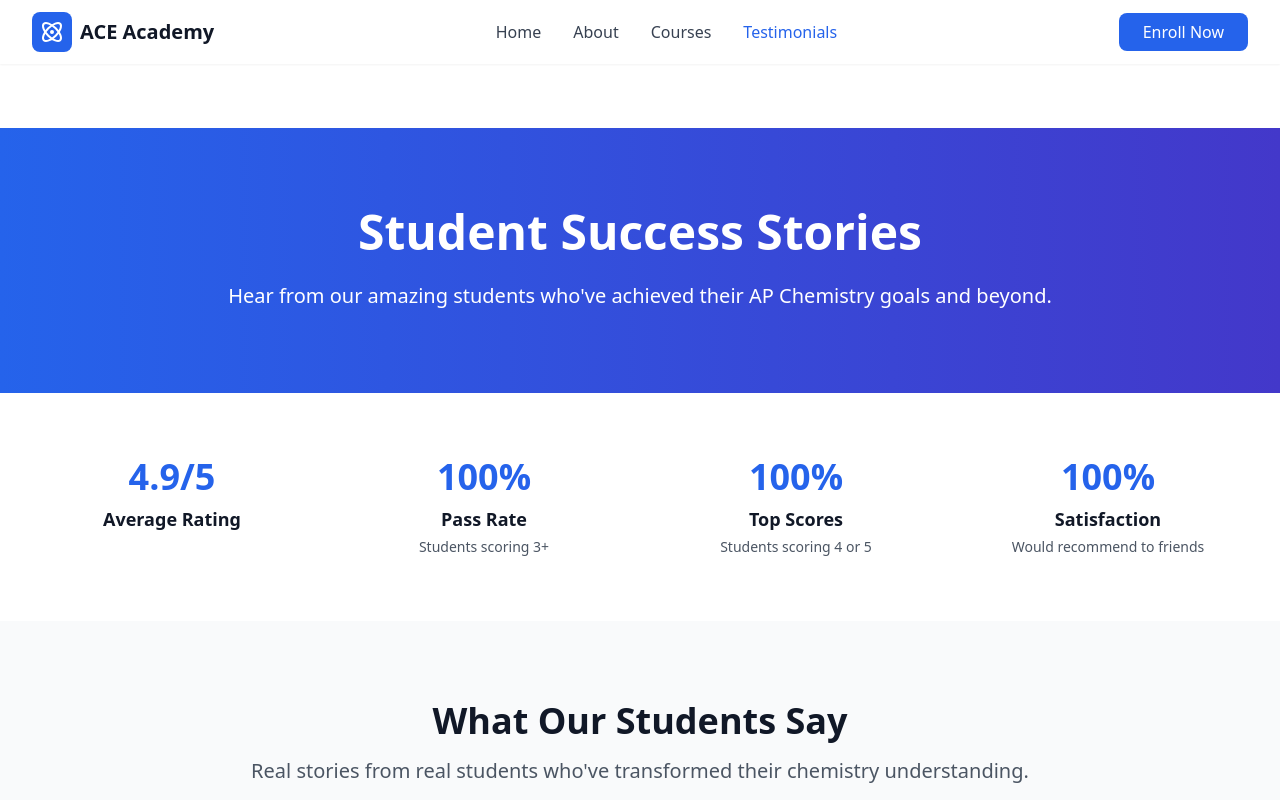
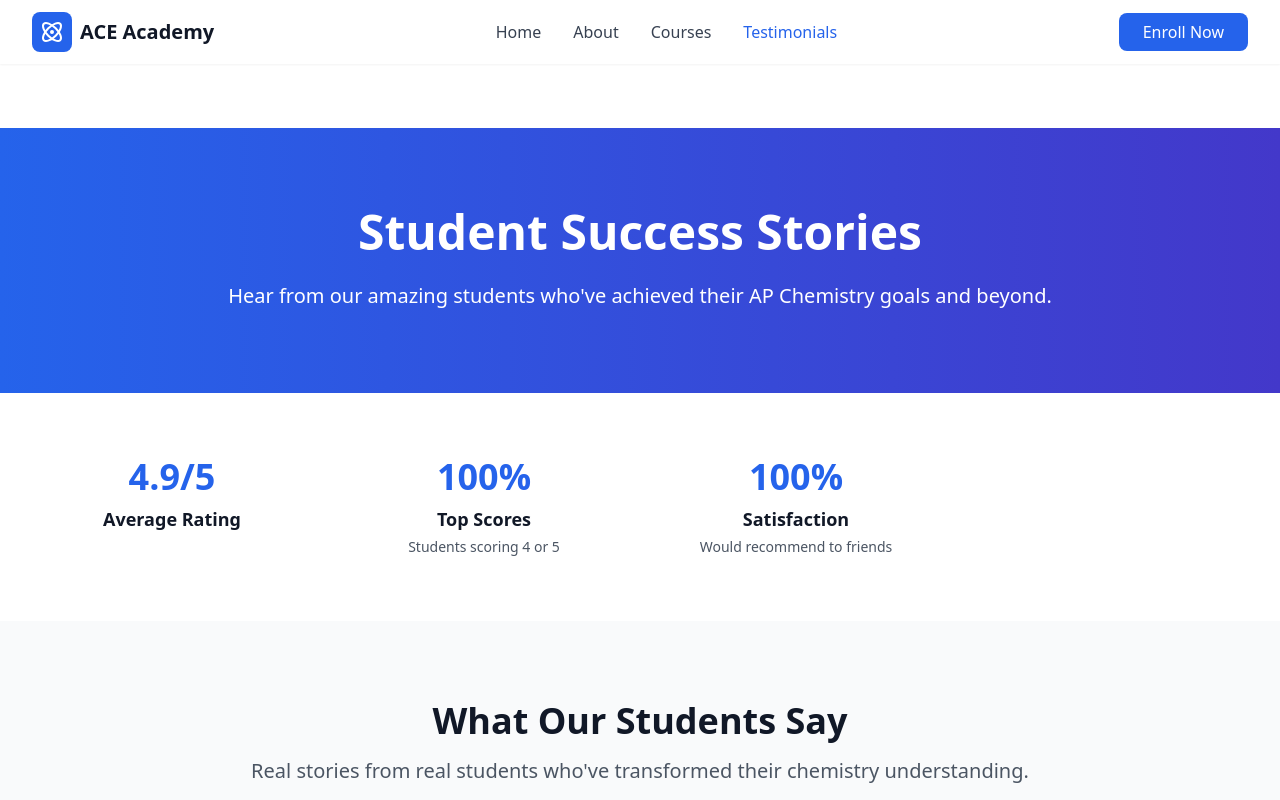
Before and after one commit to PaulLei/ace, a React (Vite) app: page /testimonials in a window 1280 px wide. Shown: the top 800 px of the page. Built offline with nearby package versions, Linux system fonts and the light colour scheme.

Commit message:
Update Testimonials.tsx

```diff
--- a/src/pages/Testimonials.tsx
+++ b/src/pages/Testimonials.tsx
@@ -29,7 +29,6 @@ const Testimonials = () => {
 
   const stats = [
     { number: "4.9/5", label: "Average Rating", description: "" },
-    { number: "100%", label: "Pass Rate", description: "Students scoring 3+" },
     { number: "100%", label: "Top Scores", description: "Students scoring 4 or 5" },
     { number: "100%", label: "Satisfaction", description: "Would recommend to friends" }
   ];
```
